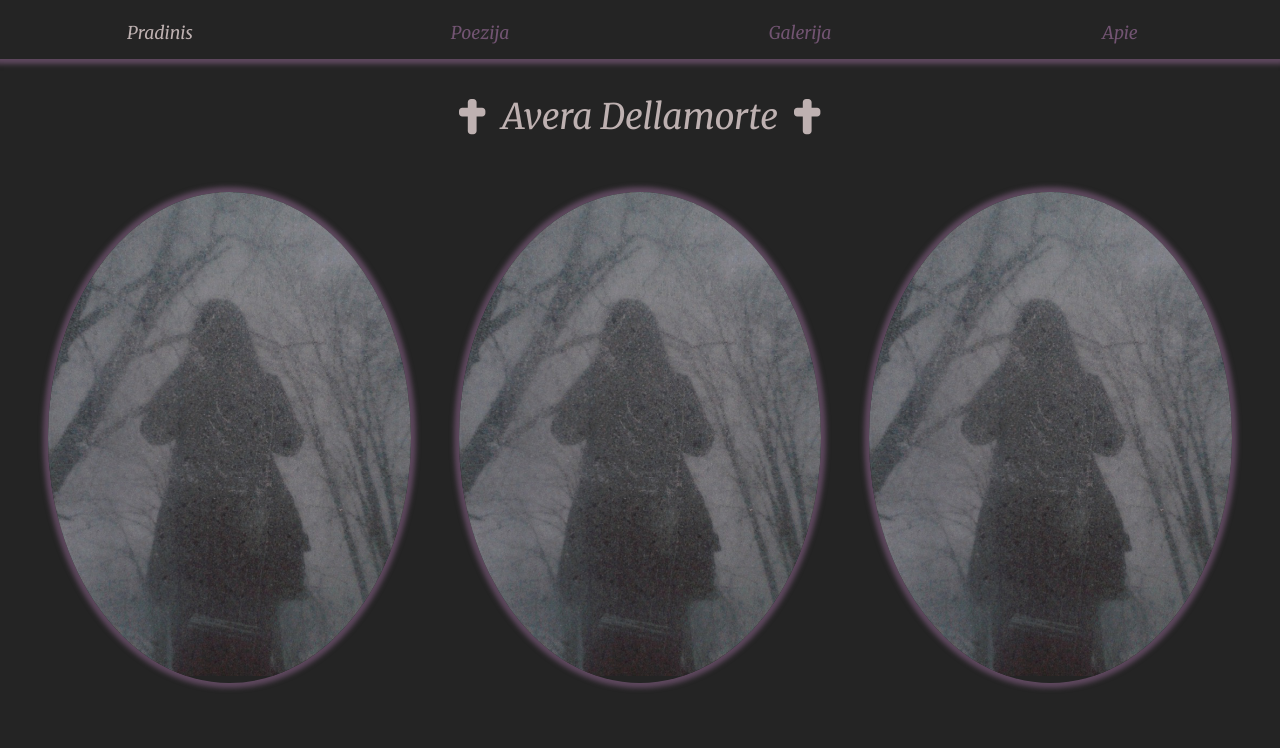
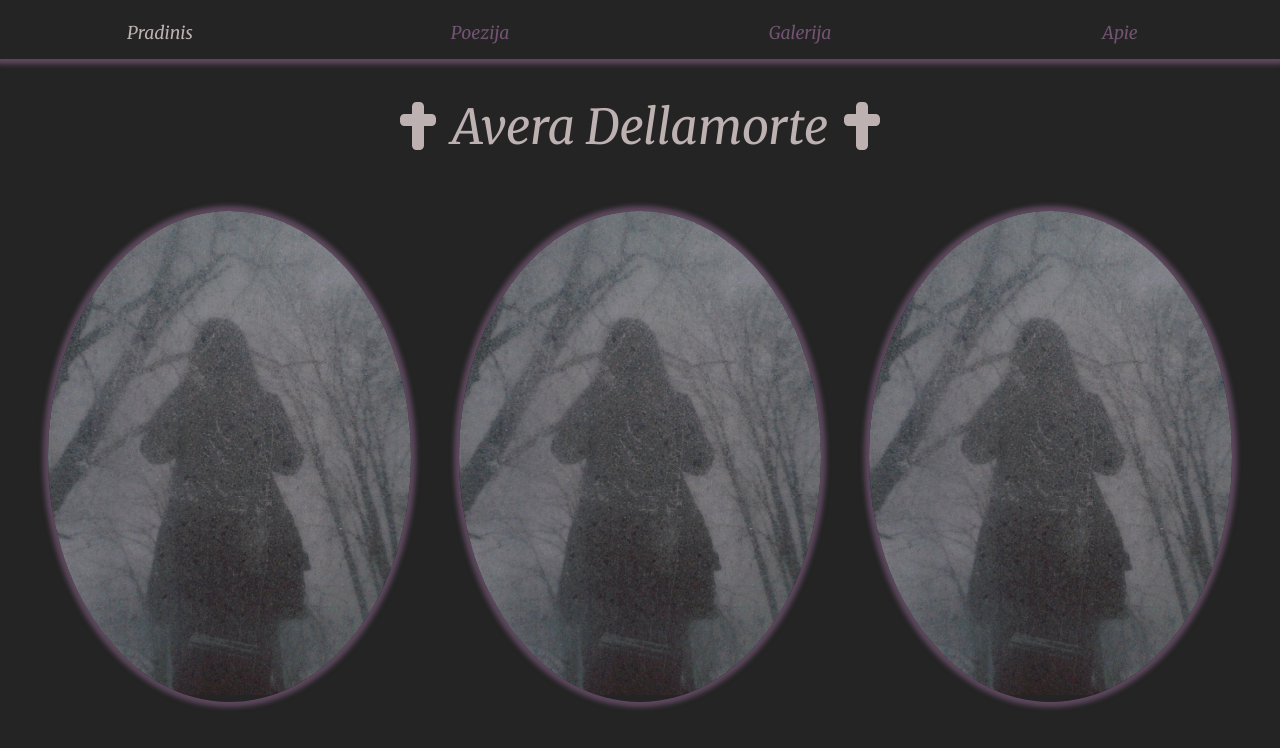
Before and after one commit to AgnetaSmergelyte/dellamorte, a React (Vite) app: page / in a window 1280 px wide. Shown: the top 748 px of the page. Built offline with nearby package versions, Linux system fonts and the light colour scheme.

Commit message:
style edited

```diff
--- a/index.html
+++ b/index.html
@@ -2,7 +2,7 @@
 <html lang="en">
   <head>
     <meta charset="UTF-8" />
-    <link rel="icon" type="image/svg+xml" href="/vite.svg" />
+    <link rel="icon" type="image/svg+xml" href="/cross.svg" />
     <link rel="preconnect" href="https://fonts.googleapis.com">
     <link rel="preconnect" href="https://fonts.gstatic.com" crossorigin>
     <link href="https://fonts.googleapis.com/css2?family=Lobster&family=Merriweather:ital@1&display=swap" rel="stylesheet">
--- a/src/App.css
+++ b/src/App.css
@@ -2,6 +2,7 @@
   margin: 0;
   padding: 0;
   box-sizing: border-box;
+  -webkit-tap-highlight-color: transparent;
 }
 
 img {
@@ -319,6 +320,10 @@ button:hover {
   pointer-events: none;
 }
 
+.main-title {
+  font-size: 2rem;
+}
+
 @keyframes flip-card {
   100% {
     transform: rotateY(180deg);
@@ -361,6 +366,9 @@ button:hover {
     grid-template-columns: repeat(2, 1fr);
     grid-auto-rows: 400px;
   }
+  .main-title {
+    font-size: 2.5rem;
+  }
 }
 @media (min-width: 768px) {
   .d-block-sm {
@@ -371,6 +379,9 @@ button:hover {
   }
   .single-gallery {
     grid-template-columns: repeat(3, 1fr);
+  }
+  .main-title {
+    font-size: 3rem;
   }
 }
 @media (min-width: 992px) {
--- a/src/App.scss
+++ b/src/App.scss
@@ -22,6 +22,7 @@ $color-light-hover: #d1c9dc;
   margin: 0;
   padding: 0;
   box-sizing: border-box;
+  -webkit-tap-highlight-color: transparent;
 }
 
 img {
@@ -346,6 +347,10 @@ button {
   }
 }
 
+.main-title {
+  font-size: 2rem;
+}
+
 @keyframes flip-card {
   100% {
     transform: rotateY(180deg);
@@ -390,7 +395,9 @@ button {
     grid-template-columns: repeat(2, 1fr);
     grid-auto-rows: 400px;
   }
-
+  .main-title {
+    font-size: 2.5rem;
+  }
 }
 
 @media (min-width: 768px) {
@@ -402,6 +409,9 @@ button {
   }
   .single-gallery {
     grid-template-columns: repeat(3, 1fr);
+  }
+  .main-title {
+    font-size: 3rem;
   }
 }
 
--- a/src/components/SingleGallery.jsx
+++ b/src/components/SingleGallery.jsx
@@ -4,19 +4,17 @@ import {FontAwesomeIcon} from "@fortawesome/react-fontawesome";
 import {faTimes, faChevronLeft, faChevronRight} from "@fortawesome/free-solid-svg-icons";
 
 const images = {
-    skulls: ['20230925_080530_546.jpg', '20230925_080530_513.jpg', '20221216_110530_299.jpg', '20221216_110530_250.jpg', '20221216_110530_158.jpg',
+    skulls: ['20230925_080530_546.jpg', '20230925_080530_513.jpg',
         '20221212_222644_329.jpg', '20221211_155507_843.jpg', '20221202_183813_567.jpg', '20221201_010335_523.jpg', '20221201_010335_418.jpg',
-        '20221126_214150_237.jpg', '20221111_171643_489.jpg', '20221110_225118_073.jpg', '20221110_225118_037.jpg', '20221110_225117_924.jpg',
-        '20220901_225313_073.jpg', '20220823_002106_759.jpg', '20220819_152639_028.jpg', '20220819_152638_349.jpg', '20220818_173552_070.jpg',
+        '20221216_110530_299.jpg', '20221216_110530_250.jpg', '20221216_110530_158.jpg', '20221126_214150_237.jpg', '20221111_171643_489.jpg',
+        '20221110_225118_073.jpg', '20221110_225118_037.jpg', '20221110_225117_924.jpg', '20220901_225313_073.jpg', '20220823_002106_759.jpg',
+        '20220819_152639_028.jpg', '20220819_152638_349.jpg', '20220818_173552_070.jpg', '20210801_212056_905.webp', '20210713_134237_670.jpg',
         '20220724_132035_940.jpg', '20220718_172052_512.jpg', '20220709_234912_780.jpg', '20220702_145516_269.jpg', '20210502_024401_268.jpg',
         '20220130_142900_520.jpg', '20220106_232358_344.jpg', '20211226_142821_105.jpg', '20211226_142608_862.jpg', '20211211_225834_520.jpg',
-        '20211211_224156_853.jpg', '20211207_232205_998.jpg', '20211207_232205_943.jpg', '20211207_232205_846.jpg', '20211207_232205_739.jpg',
-        '20211202_155932_017.jpg', '20211202_155931_952.jpg', '20211202_155931_825.jpg', '20211202_155931_799.jpg', '20211202_155931_676.jpg',
+        '20211211_224156_853.jpg', '20211207_232205_943.jpg', '20211207_232205_846.jpg', '20211207_232205_739.jpg', '20211207_232205_998.jpg',
         '20210924_004602_128.jpg', '20210924_004602_094.jpg', '20210924_004602_041.jpg', '20210821_010555_147.jpg', '20210821_010555_102.jpg',
-        '20210818_172908_675.jpg', '20210818_172908_613.jpg', '20210818_172908_592.jpg', '20210818_172908_495.jpg', '20210803_005950_703.webp',
-        '20210801_212056_905.webp', '20210714_162953_019.jpg', '20210713_134237_670.jpg', '20210712_233521_563.jpg', '20210709_002216_421.jpg',
-        '20210619_164312_274.jpg', '20210618_201418_240.jpg', '20210609_153320_341.jpg', '20210609_013812_297.jpg', '20210609_012612_160.jpg',
-        '20210605_150321_393.jpg', '20210529_025027_472.jpg', '20210521_190022_911.jpg', '20210521_005350_307.jpg', '20210503_183554_125.jpg'],
+        '20210818_172908_592.jpg', '20210818_172908_495.jpg', '20210803_005950_703.webp', '20210712_233521_563.jpg', '20210709_002216_421.jpg',
+        '20210609_153320_341.jpg', '20210605_150321_393.jpg', '20210503_183554_125.jpg', '20210529_025027_472.jpg', '20210521_005350_307.jpg'],
     everydaylife: ['IMG_20211017_142008_926.jpg', 'IMG_20210920_023848_006.jpg', 'IMG_20210203_174854_609.jpg', 'IMG_20201230_193123_485.jpg', 'IMG_20201230_025631_059.jpg',
         'IMG_20201227_191231_161.jpg', 'IMG_20201230_223555_568.jpg'],
     words: ['fall.jpeg', 'fear.jpeg', 'misery.jpeg', 'pain.jpeg', 'shame.jpeg', 'wine.jpeg', 'wwtimenspace.jpeg', 'zbadiou.jpeg'],
--- a/src/pages/Home.jsx
+++ b/src/pages/Home.jsx
@@ -24,11 +24,11 @@ const Home = () => {
 
     return (
         <div className="about">
-            <h1 className="text-center p-1">
+            <div className="text-center p-1 main-title">
                 <FontAwesomeIcon icon={faCross}/>
                 <span className="mx-1">Avera Dellamorte</span>
                 <FontAwesomeIcon icon={faCross}/>
-            </h1>
+            </div>
             <div className="d-flex g-1 j-even p-1">
                 <div className="flex-1 p-1">
                     <div className={"oval-img-wrapper "+flip[0]} onClick={() => flipPicture(0)}>
```
Also changed, not shown: public/cross.svg (added), 1 other file (tests, documents, lock files or other folders).
